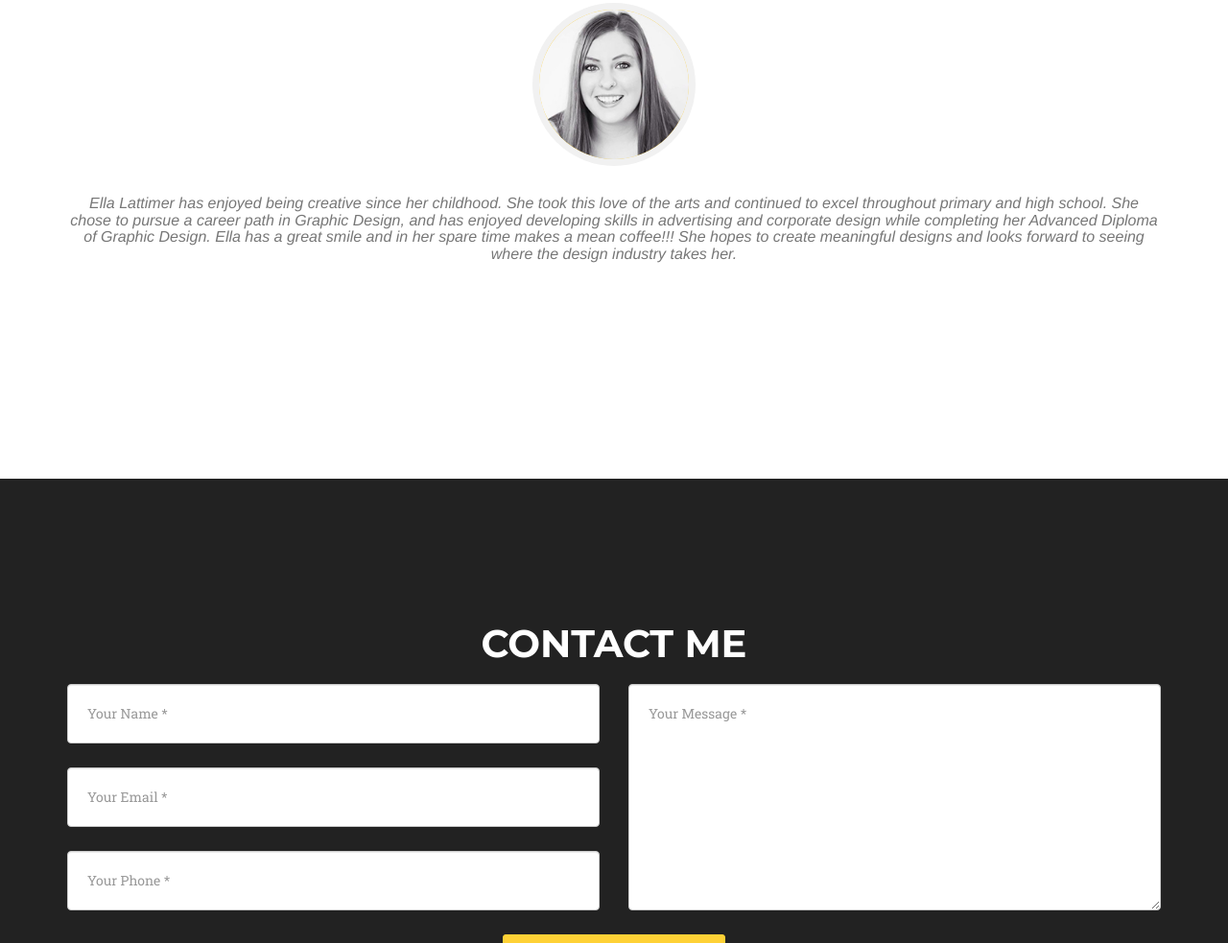
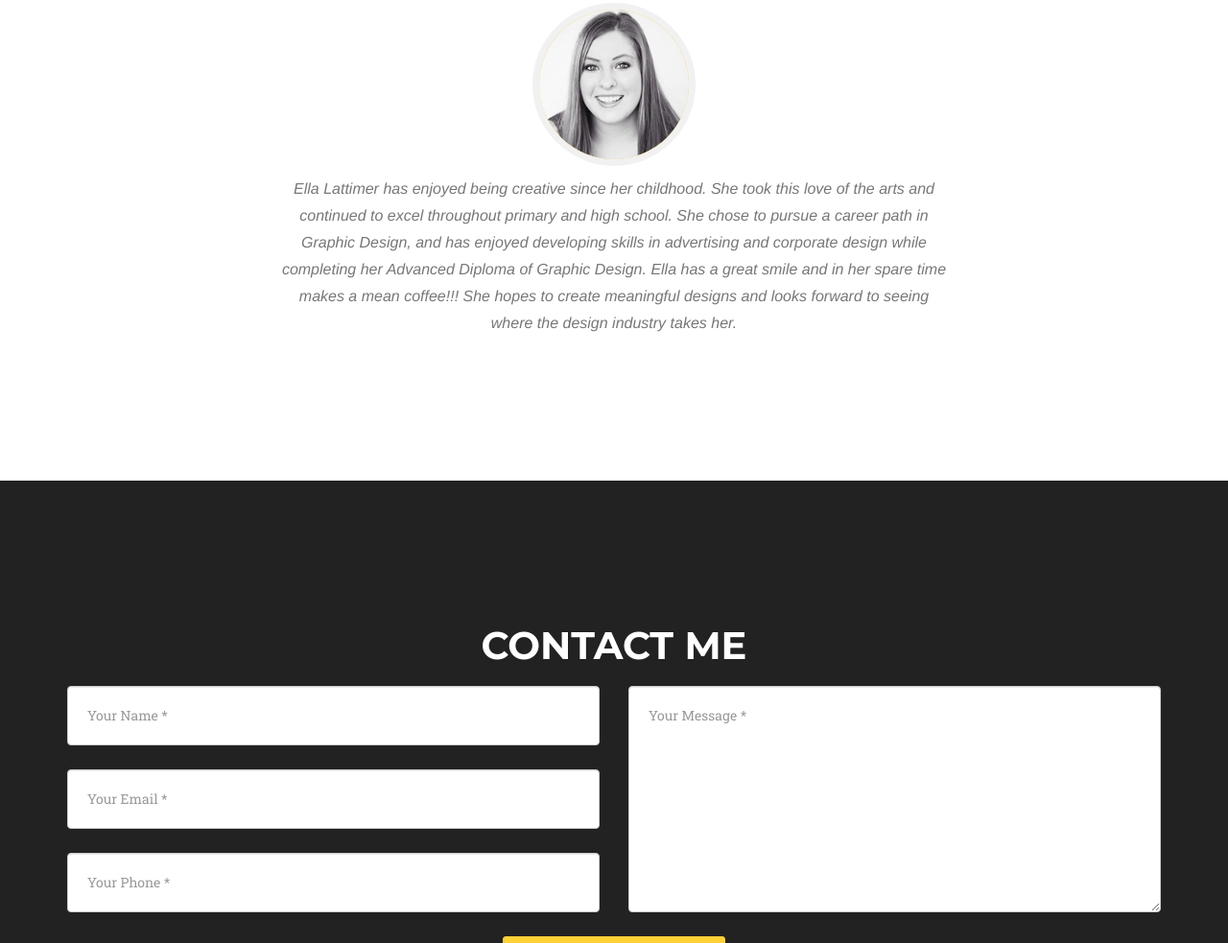
Before and after one commit to ellalattimerdesigns/ellalattimerdesigns.github.io, a plain HTML site: page index.html in a window 1280 px wide. Shown: the part 2190-3173 px from the top of the page at 96% size. Drawn offline with nearby package versions, Linux system fonts and the light colour scheme; a web font is replaced by a local one.

Commit message:
fixed agency .css

```diff
--- a/css/agency.css
+++ b/css/agency.css
@@ -337,6 +337,9 @@ section h3.section-subheading {
     font-size: 16px;
     font-style: italic;
     font-weight: 400;
+    line-height: 1.75;
+    margin: 0 auto;
+    max-width: 700px;
 }
 
 @media(min-width:768px) {
```
